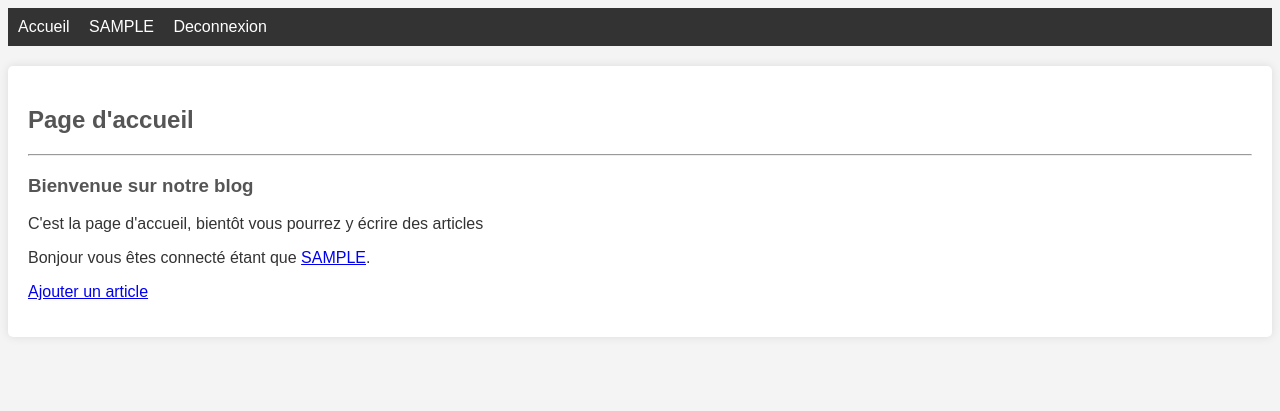
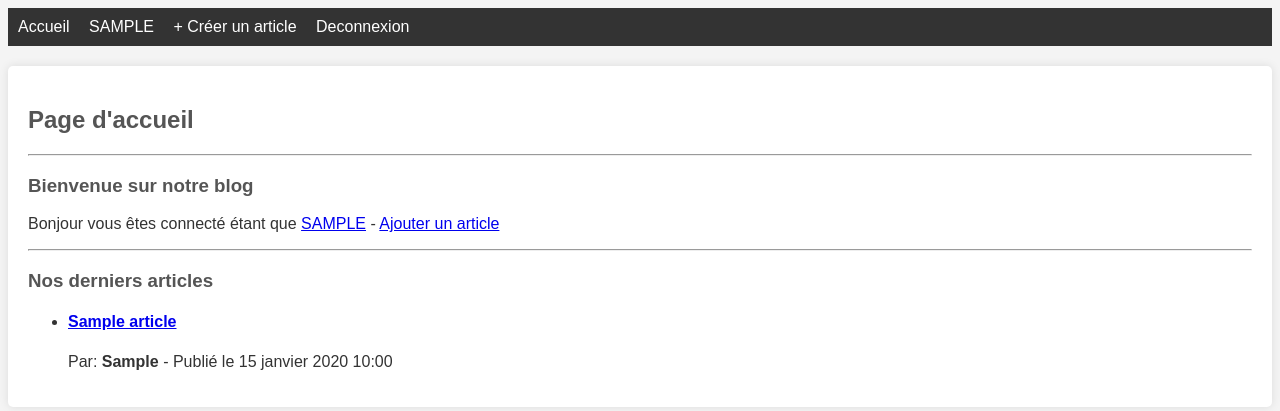
Before and after one commit to Sabbat10/mon-blog-projet, a Django app: page / in a window 1280 px wide. Shown: the top 411 px of the page. Run offline with Django 5.2, Linux system fonts and the light colour scheme; a user stored in the database is signed in; tables that the repository leaves empty hold one stand-in row (values such as "Sample post").

Commit message:
add create article

```diff
--- a/blogapp/views.py
+++ b/blogapp/views.py
@@ -10,7 +10,11 @@ from blogapp.models import Article
 
 # home view
 def home_view(request):
-    return render(request, 'home.html')
+    articles = Article.objects.all().order_by('-created_at')
+    context = {
+        'articles': articles,
+    }
+    return render(request, 'home.html', context)
 
 def connexion_view(request):
     if request.method == 'POST':
--- a/templates/base.html
+++ b/templates/base.html
@@ -42,6 +42,7 @@
 
       {% if user.is_authenticated %}
       <a href="#">{{ user.username.upper }}</a>
+      <a href="{% url 'blogapp:create_article' %}"> + Créer un article</a>
       <a href="{% url 'blogapp:deconnexion' %}">Deconnexion</a>
 
       {% else %}
--- a/templates/home.html
+++ b/templates/home.html
@@ -5,14 +5,42 @@
 <hr />
 
 <h3>Bienvenue sur notre blog</h3>
-<p>C'est la page d'accueil, bientôt vous pourrez y écrire des articles</p>
 
 {% if user.is_authenticated %}
 <p>
   Bonjour vous êtes connecté étant que
-  <a href="#">{{ user.username.upper }}</a>.
+  <a href="#">{{ user.username.upper }}</a> -
+  <a href="{% url 'blogapp:create_article' %}">Ajouter un article</a>
 </p>
-<p><a href="{% url 'blogapp:create_article' %}">Ajouter un article</a></p>
 {% else %}
 <p>Veillez vous connecter</p>
-{% endif %} {% endblock content %}
+{% endif %}
+<hr />
+
+<h3>Nos derniers articles</h3>
+
+{% if articles %}
+<!--  -->
+
+<ul>
+  {% for article_item in articles %}
+  <li>
+    <h4><a href="#">{{ article_item.title }}</a></h4>
+    <p>
+      Par: <b>{{ article_item.author.username.capitalize }}</b> -
+      <!--  -->
+      Publié le {{ article_item.created_at }}
+    </p>
+  </li>
+  {% endfor %}
+</ul>
+
+{% else %}
+<p>
+  Aucun article n'est disponible pour le moment. Soyez le premier à en écrire un
+  !
+</p>
+{% endif %}
+
+<!--  -->
+{% endblock content %}
```
